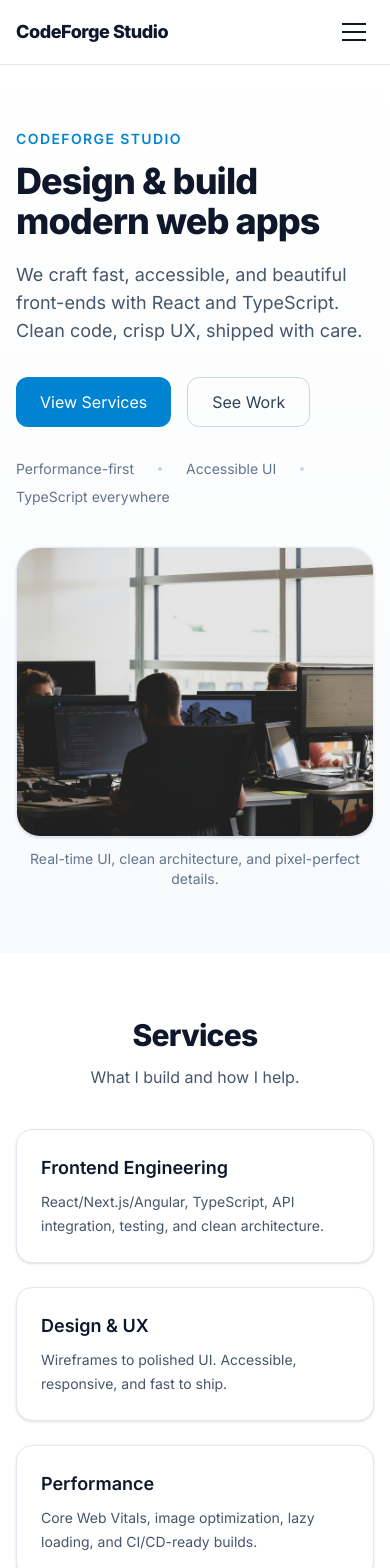
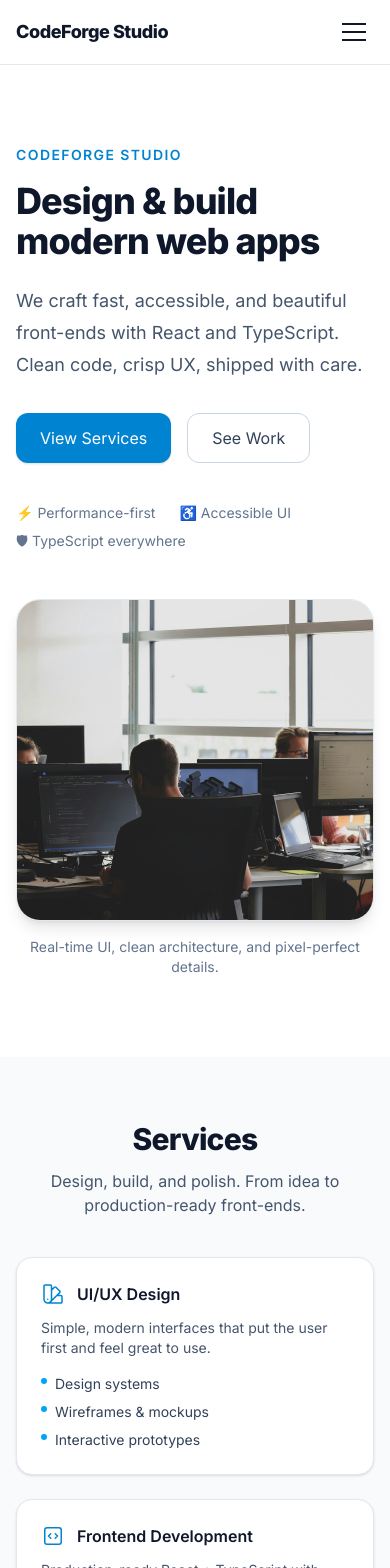
Before and after one commit to robfil50219/codeforge-site, a React (Vite) app: page / in a window 390 px wide. Shown: the top 1568 px of the page. Built offline with nearby package versions, Linux system fonts and the light colour scheme.

Commit message:
pricing section added

```diff
--- a/src/App.tsx
+++ b/src/App.tsx
@@ -5,6 +5,7 @@ import Work from "./components/Work";
 import About from "./components/About";
 import Contact from "./components/Contact";
 import Footer from "./components/Footer";
+import Pricing from "./components/Pricing";
 
 export default function App() {
   return (
@@ -14,6 +15,7 @@ export default function App() {
         <Hero />
         <Services />
         <Work />
+        <Pricing />
         <About />
         <Contact />
       </main>
--- a/src/components/Hero.tsx
+++ b/src/components/Hero.tsx
@@ -1,8 +1,8 @@
 export default function Hero() {
   return (
-    <section className="bg-gradient-to-b from-white to-slate-50">
-      <div className="mx-auto max-w-7xl px-4 sm:px-6 lg:px-8 py-16 sm:py-24">
-        <div className="grid items-center gap-10 lg:grid-cols-2">
+    <section className="bg-white">
+      <div className="mx-auto max-w-7xl px-4 sm:px-6 lg:px-8 py-20">
+        <div className="grid items-center gap-12 lg:grid-cols-2">
 
           {/* LEFT: Text */}
           <div>
@@ -10,11 +10,11 @@ export default function Hero() {
               CodeForge Studio
             </p>
 
-            <h1 className="mt-3 text-4xl font-extrabold tracking-tight text-slate-900 sm:text-5xl">
+            <h1 className="mt-4 text-4xl font-extrabold tracking-tight text-slate-900 sm:text-5xl lg:text-6xl">
               Design & build modern web apps
             </h1>
 
-            <p className="mt-5 text-lg leading-7 text-slate-600 max-w-xl">
+            <p className="mt-6 text-lg leading-8 text-slate-600 max-w-xl">
               We craft fast, accessible, and beautiful front-ends with React and TypeScript.
               Clean code, crisp UX, shipped with care.
             </p>
@@ -22,7 +22,7 @@ export default function Hero() {
             <div className="mt-8 flex flex-wrap gap-4">
               <a
                 href="#services"
-                className="inline-flex items-center justify-center rounded-xl bg-sky-600 px-6 py-3 text-white font-medium hover:bg-sky-700 transition"
+                className="inline-flex items-center justify-center rounded-xl bg-sky-600 px-6 py-3 text-white font-medium shadow-sm hover:bg-sky-700 transition"
               >
                 View Services
               </a>
@@ -34,33 +34,33 @@ export default function Hero() {
               </a>
             </div>
 
-            {/* Small trust row (optional) */}
-            <div className="mt-8 flex flex-wrap items-center gap-x-6 gap-y-2 text-sm text-slate-500">
-              <span>Performance-first</span>
-              <span className="h-1 w-1 rounded-full bg-slate-300" />
-              <span>Accessible UI</span>
-              <span className="h-1 w-1 rounded-full bg-slate-300" />
-              <span>TypeScript everywhere</span>
+            {/* Trust row */}
+            <div className="mt-10 flex flex-wrap items-center gap-x-6 gap-y-2 text-sm text-slate-500">
+              <span>⚡ Performance-first</span>
+              <span className="hidden sm:inline h-1 w-1 rounded-full bg-slate-300" />
+              <span>♿ Accessible UI</span>
+              <span className="hidden sm:inline h-1 w-1 rounded-full bg-slate-300" />
+              <span>🛡 TypeScript everywhere</span>
             </div>
           </div>
 
           {/* RIGHT: Image */}
           <div className="relative">
-            {/* Decorative blob behind image */}
-            <div className="pointer-events-none absolute -top-10 -right-10 -z-10 h-56 w-56 rounded-full bg-sky-200 blur-3xl opacity-60" />
-            <div className="pointer-events-none absolute bottom-0 -left-6 -z-10 h-48 w-48 rounded-full bg-indigo-200 blur-3xl opacity-60" />
+            {/* Decorative background glow */}
+            <div className="pointer-events-none absolute -top-12 -right-12 -z-10 h-72 w-72 rounded-full bg-sky-100 blur-3xl opacity-70" />
+            <div className="pointer-events-none absolute bottom-0 -left-10 -z-10 h-64 w-64 rounded-full bg-indigo-100 blur-3xl opacity-70" />
 
-            <div className="overflow-hidden rounded-3xl border border-slate-200 bg-white shadow-sm">
+            <div className="overflow-hidden rounded-3xl border border-slate-200 bg-white shadow-lg">
               <img
                 src="/hero.jpg"
                 alt="Developer workspace"
-                className="h-72 w-full object-cover sm:h-96"
+                className="h-80 w-full object-cover sm:h-96 lg:h-[28rem]"
                 loading="eager"
               />
             </div>
 
             {/* Caption */}
-            <p className="mt-3 text-center text-sm text-slate-500">
+            <p className="mt-4 text-center text-sm text-slate-500">
               Real-time UI, clean architecture, and pixel-perfect details.
             </p>
           </div>
--- /dev/null
+++ b/src/components/Pricing.tsx
@@ -0,0 +1,116 @@
+import { CheckCircle } from "lucide-react";
+
+export default function Pricing() {
+  return (
+    <section id="pricing" className="scroll-mt-24 bg-slate-50">
+      <div className="mx-auto max-w-7xl px-4 sm:px-6 lg:px-8 py-16 sm:py-24">
+        {/* Heading */}
+        <div className="mx-auto max-w-2xl text-center">
+          <h2 className="text-3xl font-bold tracking-tight text-slate-900">
+            Project packages
+          </h2>
+          <p className="mt-3 text-slate-600">
+            From quick launches to full-scale platforms — choose the path that fits your goals.
+          </p>
+        </div>
+
+        {/* Tiers */}
+        <div className="mt-10 grid gap-6 sm:grid-cols-2 lg:grid-cols-3">
+          {/* Launch */}
+          <div className="flex flex-col rounded-2xl border border-slate-200 bg-white p-6 shadow-sm">
+            <h3 className="text-base font-semibold text-slate-900">Launch Package</h3>
+            <p className="mt-1 text-sm text-slate-600">Launch a clean one-pager.</p>
+            <div className="mt-4">
+              <span className="text-3xl font-extrabold text-slate-900">€799</span>
+              <span className="text-slate-500"> / fixed</span>
+            </div>
+            <ul className="mt-6 space-y-2 text-sm text-slate-700">
+              {[
+                "1 landing page",
+                "Responsive + basic SEO",
+                "Contact form or mailto CTA",
+                "Deployed to your host",
+              ].map((f) => (
+                <li key={f} className="flex gap-2 items-start">
+                  <CheckCircle className="h-4 w-4 text-sky-500 mt-0.5" />
+                  <span>{f}</span>
+                </li>
+              ))}
+            </ul>
+            <a
+              href="mailto:robert.codeforgestudio@gmail.com?subject=Launch%20Package%20Inquiry"
+              className="mt-6 inline-flex items-center justify-center rounded-xl bg-slate-900 px-4 py-2 text-sm font-medium text-white hover:bg-slate-800 transition"
+            >
+              Choose Launch
+            </a>
+          </div>
+
+          {/* Growth (highlighted) */}
+          <div className="relative flex flex-col rounded-2xl border-2 border-sky-500 bg-white p-6 shadow-md">
+            <span className="absolute -top-3 left-1/2 -translate-x-1/2 rounded-full bg-sky-600 px-3 py-1 text-xs font-semibold text-white">
+              Most popular
+            </span>
+            <h3 className="text-base font-semibold text-slate-900">Growth Package</h3>
+            <p className="mt-1 text-sm text-slate-600">Full site + components.</p>
+            <div className="mt-4">
+              <span className="text-3xl font-extrabold text-slate-900">€2,400</span>
+              <span className="text-slate-500"> / fixed</span>
+            </div>
+            <ul className="mt-6 space-y-2 text-sm text-slate-700">
+              {[
+                "Up to 6 pages",
+                "Design system + components",
+                "Integrations (forms, CMS, email)",
+                "Performance & accessibility pass",
+              ].map((f) => (
+                <li key={f} className="flex gap-2 items-start">
+                  <CheckCircle className="h-4 w-4 text-sky-500 mt-0.5" />
+                  <span>{f}</span>
+                </li>
+              ))}
+            </ul>
+            <a
+              href="mailto:robert.codeforgestudio@gmail.com?subject=Growth%20Package%20Inquiry"
+              className="mt-6 inline-flex items-center justify-center rounded-xl bg-sky-600 px-4 py-2 text-sm font-medium text-white hover:bg-sky-700 transition"
+            >
+              Choose Growth
+            </a>
+          </div>
+
+          {/* Enterprise */}
+          <div className="flex flex-col rounded-2xl border border-slate-200 bg-white p-6 shadow-sm">
+            <h3 className="text-base font-semibold text-slate-900">Enterprise Package</h3>
+            <p className="mt-1 text-sm text-slate-600">Complex or ongoing work.</p>
+            <div className="mt-4">
+              <span className="text-3xl font-extrabold text-slate-900">€? / quote</span>
+            </div>
+            <ul className="mt-6 space-y-2 text-sm text-slate-700">
+              {[
+                "Advanced features / integrations",
+                "E-commerce, auth, dashboards",
+                "Roadmap & iterations",
+                "Flexible timeline & budget",
+              ].map((f) => (
+                <li key={f} className="flex gap-2 items-start">
+                  <CheckCircle className="h-4 w-4 text-sky-500 mt-0.5" />
+                  <span>{f}</span>
+                </li>
+              ))}
+            </ul>
+            <a
+              href="mailto:robert.codeforgestudio@gmail.com?subject=Enterprise%20Package%20Inquiry"
+              className="mt-6 inline-flex items-center justify-center rounded-xl border border-sky-600 px-4 py-2 text-sm font-medium text-sky-600 hover:bg-slate-100 transition"
+            >
+              Request a quote
+            </a>
+          </div>
+        </div>
+
+        {/* Fine print */}
+        <p className="mt-8 text-center text-xs text-slate-500">
+          Prices are typical starting points. Final quote depends on scope and integrations.
+        </p>
+      </div>
+    </section>
+  );
+}
--- a/src/components/Services.tsx
+++ b/src/components/Services.tsx
@@ -1,39 +1,147 @@
-export default function Services() {
-  const items = [
+import {
+  SwatchIcon,
+  CodeBracketSquareIcon,
+  BoltIcon,
+  CommandLineIcon,
+  DevicePhoneMobileIcon,
+  ShieldCheckIcon,
+} from "@heroicons/react/24/outline";
+
+type Service = {
+  title: string;
+  blurb: string;
+  points: string[];
+  icon: React.ElementType;
+};
+
+const services: Service[] = [
   {
-      title: "Frontend Engineering",
-      desc: "React/Next.js/Angular, TypeScript, API integration, testing, and clean architecture.",
+    title: "UI/UX Design",
+    blurb:
+      "Simple, modern interfaces that put the user first and feel great to use.",
+    points: ["Design systems", "Wireframes & mockups", "Interactive prototypes"],
+    icon: SwatchIcon,
   },
   {
-      title: "Design & UX",
-      desc: "Wireframes to polished UI. Accessible, responsive, and fast to ship.",
+    title: "Frontend Development",
+    blurb:
+      "Production-ready React + TypeScript with clean, maintainable structure.",
+    points: ["Component libraries", "API integration", "Routing & state"],
+    icon: CodeBracketSquareIcon,
   },
   {
-      title: "Performance",
-      desc: "Core Web Vitals, image optimization, lazy loading, and CI/CD-ready builds.",
+    title: "Performance & Accessibility",
+    blurb:
+      "Fast, inclusive experiences that score well and work for everyone.",
+    points: ["Core Web Vitals", "WCAG best practices", "Audit & fixes"],
+    icon: BoltIcon,
   },
 ];
 
+const extras: Service[] = [
+  {
+    title: "CMS & Content",
+    blurb: "Hook your UI up to content that’s easy to edit.",
+    points: ["Headless CMS", "Markdown/MDX", "Content modeling"],
+    icon: CommandLineIcon,
+  },
+  {
+    title: "Responsive & Mobile",
+    blurb: "Looks sharp on every device, from phones to 4K monitors.",
+    points: ["Mobile-first", "Adaptive layouts", "Touch interactions"],
+    icon: DevicePhoneMobileIcon,
+  },
+  {
+    title: "Quality & Security",
+    blurb: "Confidence to ship, with checks and guardrails in place.",
+    points: ["Type safety", "Lint & tests", "Best-practice hardening"],
+    icon: ShieldCheckIcon,
+  },
+];
+
+export default function Services() {
   return (
-    <section id="services" className="bg-white">
+    <section id="services" className="scroll-mt-24 bg-slate-50">
       <div className="mx-auto max-w-7xl px-4 sm:px-6 lg:px-8 py-16 sm:py-24">
+        {/* Heading */}
         <div className="mx-auto max-w-2xl text-center">
           <h2 className="text-3xl font-bold tracking-tight text-slate-900">
             Services
           </h2>
-          <p className="mt-3 text-slate-600">What I build and how I help.</p>
+          <p className="mt-3 text-slate-600">
+            Design, build, and polish. From idea to production-ready front-ends.
+          </p>
         </div>
 
+        {/* Primary services */}
         <div className="mt-10 grid gap-6 sm:grid-cols-2 lg:grid-cols-3">
-          {items.map((s) => (
+          {services.map((s) => (
             <article
               key={s.title}
-              className="rounded-2xl border border-slate-200 bg-white p-6 shadow-sm transition hover:shadow-md"
+              className="group rounded-2xl border border-slate-200 bg-white p-6 shadow-sm transition hover:shadow-lg"
             >
-              <h3 className="text-lg font-semibold text-slate-900">{s.title}</h3>
-              <p className="mt-2 text-sm leading-6 text-slate-600">{s.desc}</p>
+              <div className="flex items-center gap-3">
+                <s.icon className="h-6 w-6 text-sky-600" />
+                <h3 className="text-base font-semibold text-slate-900">
+                  {s.title}
+                </h3>
+              </div>
+              <p className="mt-3 text-sm text-slate-600">{s.blurb}</p>
+              <ul className="mt-4 space-y-2 text-sm text-slate-700">
+                {s.points.map((p) => (
+                  <li key={p} className="flex items-start gap-2">
+                    <span className="mt-1 inline-block h-1.5 w-1.5 rounded-full bg-sky-500" />
+                    {p}
+                  </li>
+                ))}
+              </ul>
             </article>
           ))}
+        </div>
+
+        {/* Extras */}
+        <div className="mt-6 grid gap-6 sm:grid-cols-2 lg:grid-cols-3">
+          {extras.map((s) => (
+            <article
+              key={s.title}
+              className="group rounded-2xl border border-slate-200 bg-white p-6 shadow-sm transition hover:shadow-lg"
+            >
+              <div className="flex items-center gap-3">
+                <s.icon className="h-6 w-6 text-sky-600" />
+                <h3 className="text-base font-semibold text-slate-900">
+                  {s.title}
+                </h3>
+              </div>
+              <p className="mt-3 text-sm text-slate-600">{s.blurb}</p>
+              <ul className="mt-4 space-y-2 text-sm text-slate-700">
+                {s.points.map((p) => (
+                  <li key={p} className="flex items-start gap-2">
+                    <span className="mt-1 inline-block h-1.5 w-1.5 rounded-full bg-sky-500" />
+                    {p}
+                  </li>
+                ))}
+              </ul>
+            </article>
+          ))}
+        </div>
+
+        {/* Process strip */}
+        <div className="mt-12 rounded-2xl border border-slate-200 bg-white p-6 shadow-sm">
+          <p className="text-sm font-semibold tracking-widest text-sky-600 uppercase text-center">
+            Process
+          </p>
+          <ol className="mt-4 grid gap-4 sm:grid-cols-3 text-center">
+            {[
+              { step: "1. Discover", text: "Goals, audience, scope" },
+              { step: "2. Design", text: "Flows, wireframes, UI" },
+              { step: "3. Build & Ship", text: "Code, QA, deploy" },
+            ].map((x) => (
+              <li key={x.step} className="px-4">
+                <div className="text-slate-900 font-semibold">{x.step}</div>
+                <div className="text-sm text-slate-600">{x.text}</div>
+              </li>
+            ))}
+          </ol>
         </div>
       </div>
     </section>
```
Lines whose indentation alone changed are shown as unchanged.
